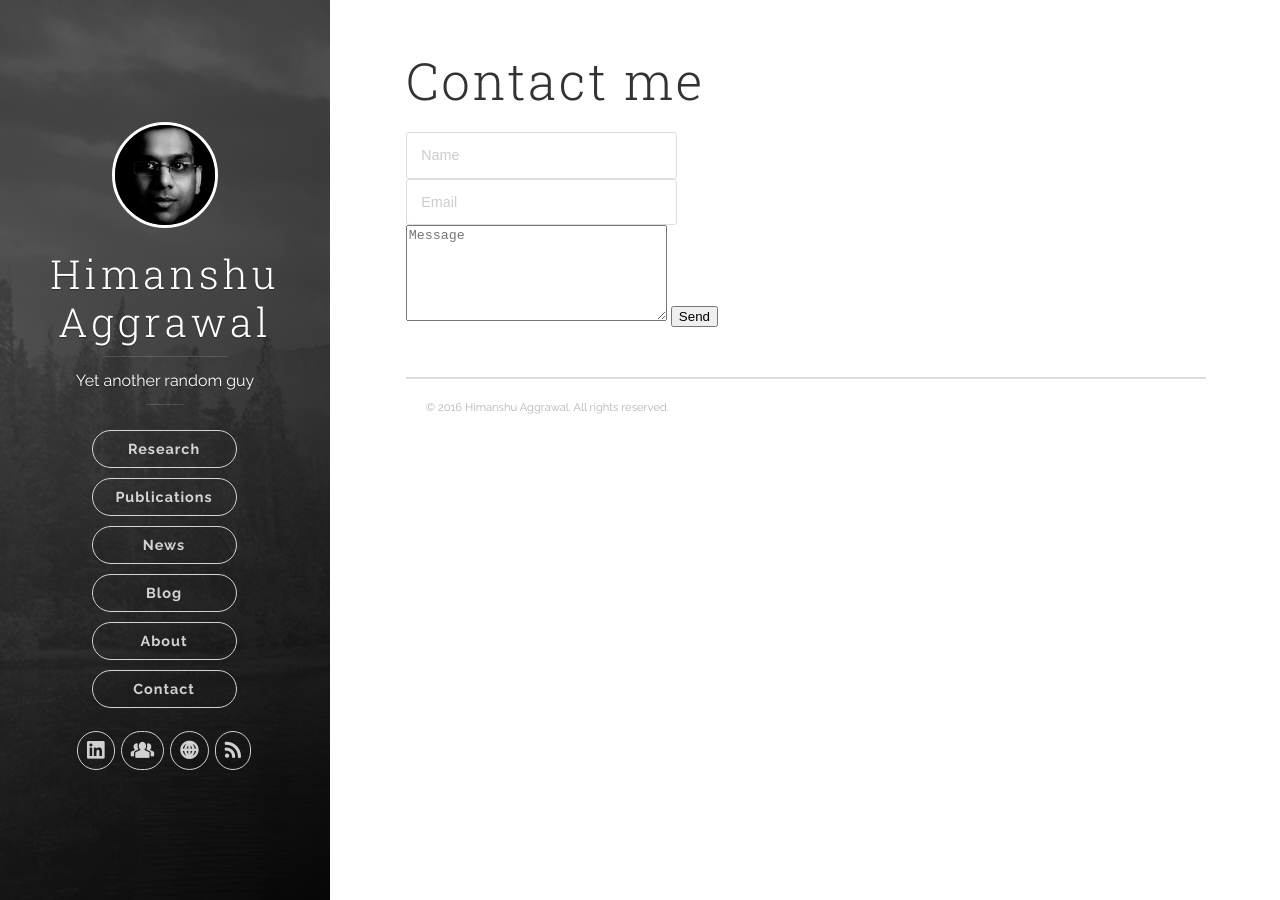
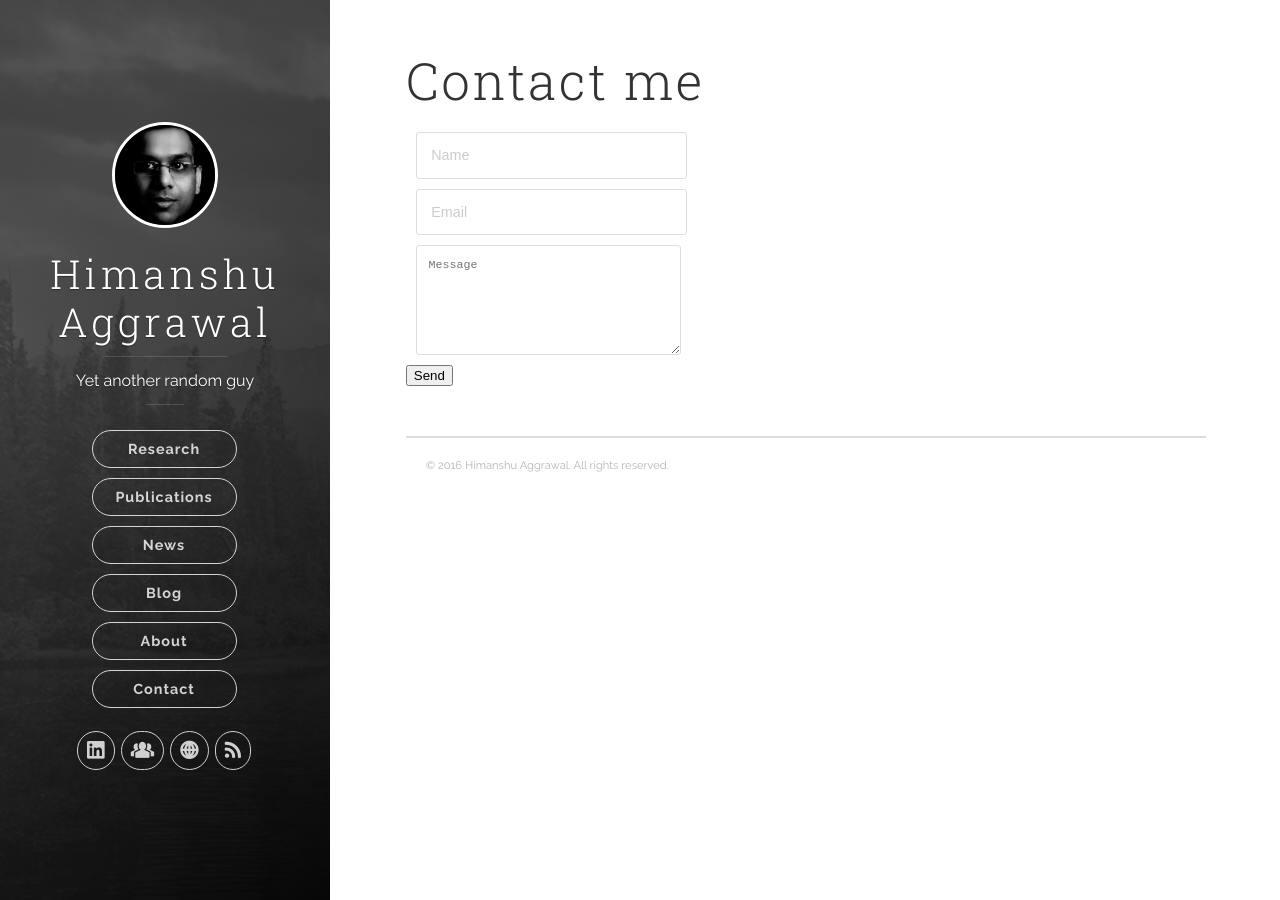
Before and after one commit to ahimanshu13/ahimanshu13.github.io, a Jekyll site: the page built from contact/index.md, in a window 1280 px wide. Built offline with Jekyll 4.4.1, drawn with Linux system fonts in a browser that asks for light colours; nearby versions of some CDN libraries.

Commit message:
contact form updates

```diff
--- a/css/uno.css
+++ b/css/uno.css
@@ -1482,6 +1482,19 @@ i {
 
 .contactinput {
 	display: block;
+	margin: 10px
+}
+
+textarea {
+	display: block;
+	width: 240px;
+	padding: 1em 1em;
+	background: #FFF;
+	border: 1px solid #dddddd;
+	border-radius: 3px;
+	font-size: .9em;
+	color: #666666;
+	margin: 10px
 }
 
 input[type="text"],
```
